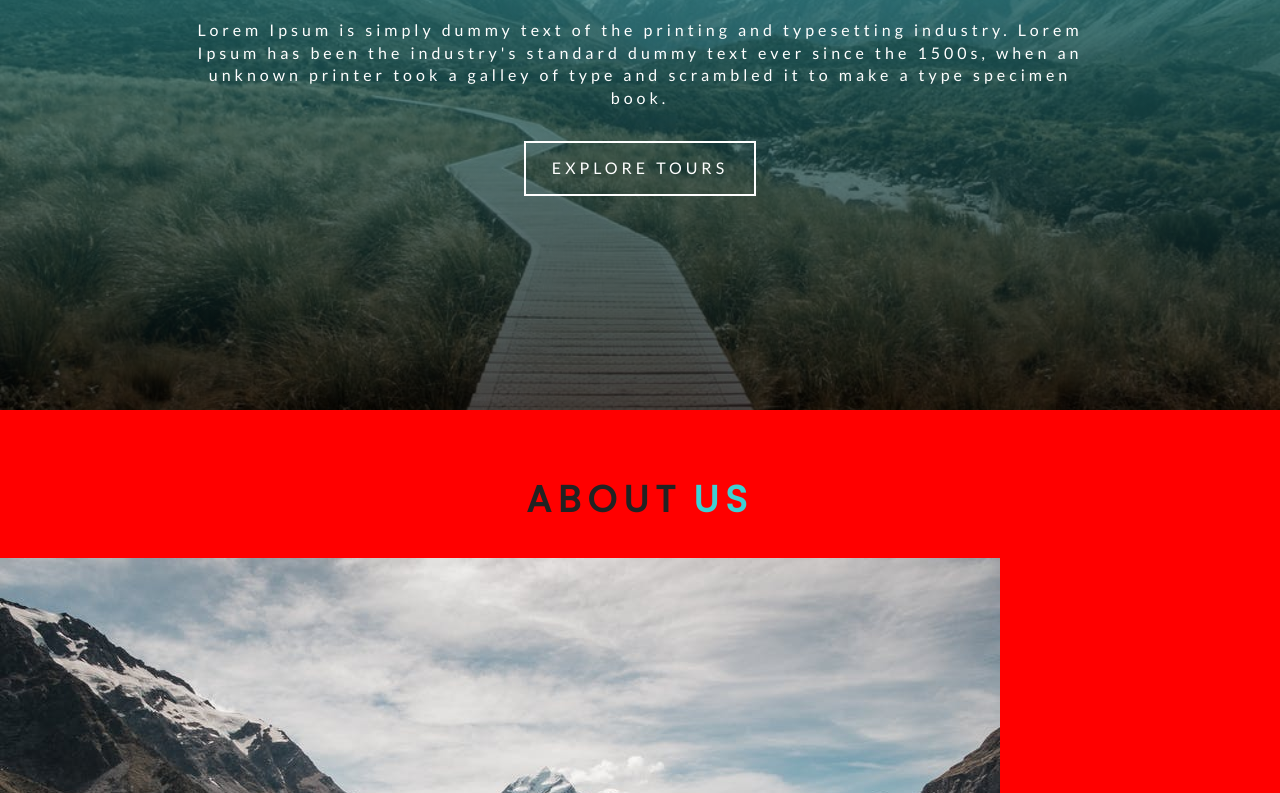
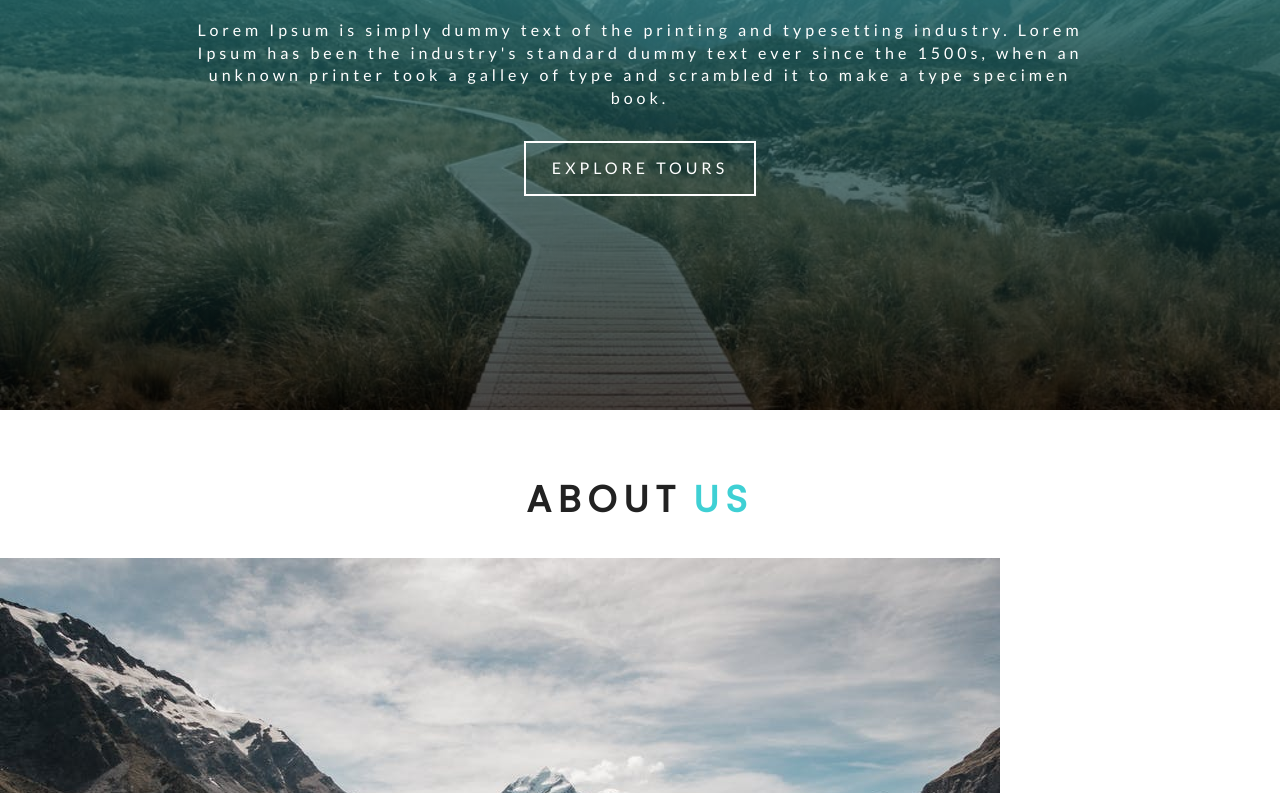
Before and after one commit to hrojasmx/gatsby-backroads-project, a Gatsby site: page / in a window 1280 px wide. Shown: the part 475-1268 px from the top of the page. Built offline with nearby package versions, Linux system fonts and the light colour scheme; Gatsby itself is replaced by a stand-in of ours.

Commit message:
background changed to white

```diff
--- a/src/components/layout.css
+++ b/src/components/layout.css
@@ -22,8 +22,8 @@
 body {
   font-family: "Lato", sans-serif;
   color: var(--mainBlack);
-  /*background: var(--mainWhite);*/
-  background: red;
+  background: var(--mainWhite);
+  /*background: red;*/
   line-height: 1.4;
   font-size: 1rem;
 }
```
